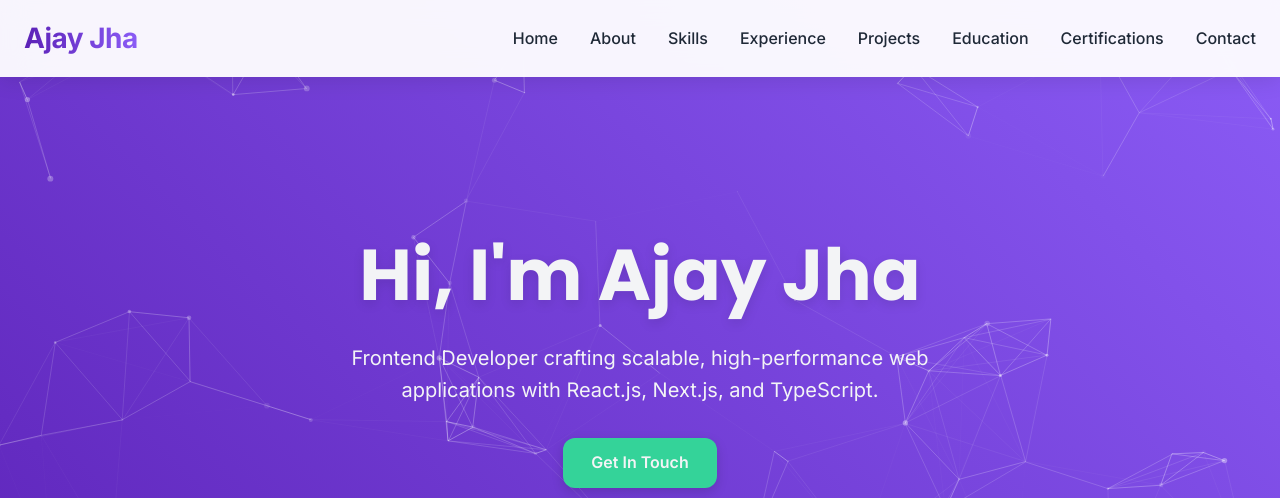
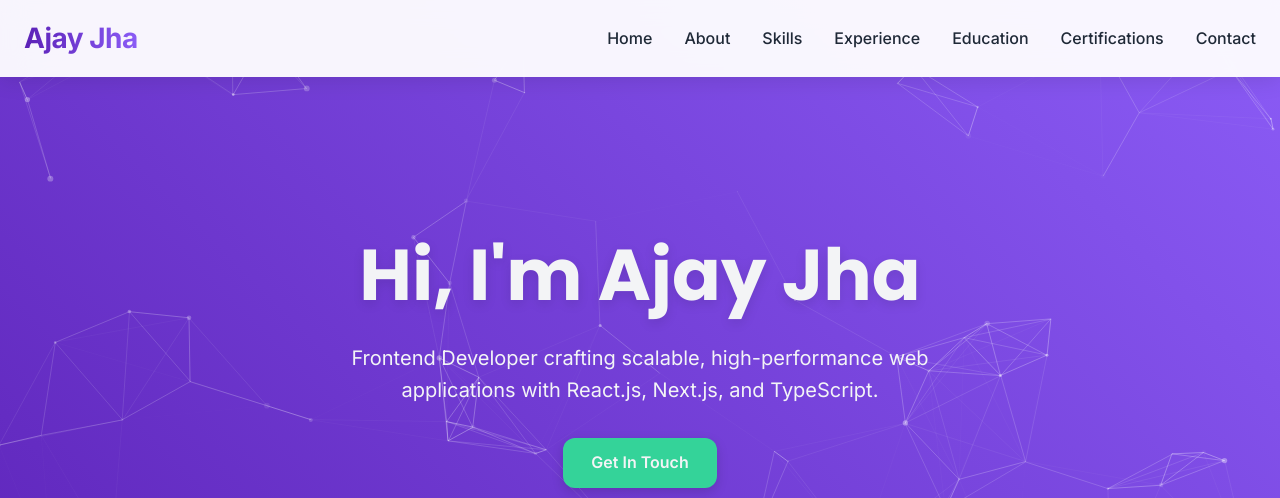
Before and after one commit to jhaji23/Portfolio, a plain HTML site: page index.html in a window 1280 px wide. Shown: the top 498 px of the page. Drawn offline with nearby package versions, Linux system fonts and the light colour scheme; animation ran at ten frames a second.

Commit message:
removed project

```diff
--- a/index.html
+++ b/index.html
@@ -861,7 +861,7 @@
             <li><a href="#about">About</a></li>
             <li><a href="#skills">Skills</a></li>
             <li><a href="#experience">Experience</a></li>
-            <li><a href="#projects">Projects</a></li>
+            <!-- <li><a href="#projects">Projects</a></li> -->
             <li><a href="#education">Education</a></li>
             <li><a href="#certifications">Certifications</a></li>
             <li><a href="#contact">Contact</a></li>
@@ -1100,7 +1100,7 @@
     </section>
 
     <!-- Projects Section -->
-    <section id="projects">
+    <!-- <section id="projects">
       <div class="container">
         <div class="section-title">
           <h2 data-gsap="fade-up">My Projects</h2>
@@ -1161,7 +1161,7 @@
           </div>
         </div>
       </div>
-    </section>
+    </section> -->
 
     <!-- Education Section -->
     <section id="education">
@@ -1363,7 +1363,7 @@
           <a href="#about">About</a>
           <a href="#skills">Skills</a>
           <a href="#experience">Experience</a>
-          <a href="#projects">Projects</a>
+          <!-- <a href="#projects">Projects</a> -->
           <a href="#contact">Contact</a>
         </div>
         <div class="copyright">© 2025 Ajay Jha. All Rights Reserved.</div>
```
